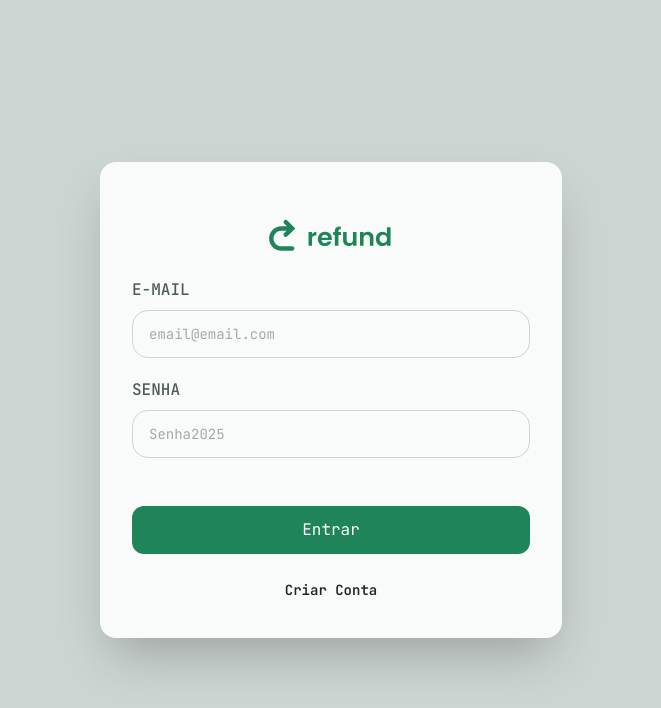
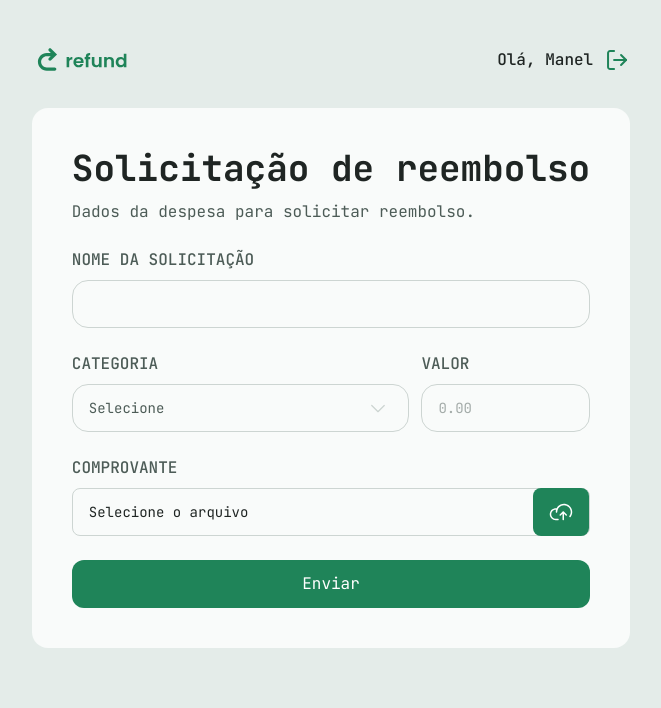
Before and after one commit to dyingsoldier/refund-react-tailwind, a React (Vite) app: page / in a window 1280 px wide. Shown: the top 708 px of the page, without its empty margins (309-970 px from the left). Built offline with nearby package versions, Linux system fonts and the light colour scheme.

Commit message:
save content

```diff
--- a/src/components/Header.tsx
+++ b/src/components/Header.tsx
@@ -1,7 +1,11 @@
 import Logo from "../assets/icons/logo.svg"
 import Logout from "../assets/icons/logout.svg"
 
+import { useAuth } from "../hooks/useAuth"
+
 function Header() {
+  const headerAuth = useAuth()
+
   return (
     <header className="w-full flex justify-between items-center">
       <a href="/">
@@ -9,7 +13,7 @@ function Header() {
       </a>
 
       <div className="flex items-center gap-3">
-        <p className="font-medium">Olá, Manoel</p>
+        <p className="font-medium">Olá, {headerAuth.session?.user.name} </p>
         <img
           src={Logout}
           alt="logout icon"
--- a/src/context/AuthContext.tsx
+++ b/src/context/AuthContext.tsx
@@ -16,11 +16,11 @@ export const AuthContext = createContext({} as AuthContext)
 // Exportando func AuthProvider para a Route
 // children vai equivaler a <Routes /> quando for utilizada
 export function AuthProvider({ children }: ContextProps) {
-  const [session, setSession] = useState<null | UserAPIResponse>(null)
+  const [session, setSession] = useState<null | UserAPIResponse>({
+    user: { name: "Manel", role: "employee" },
+  })
 
   return (
-    <AuthContext.Provider value={ { session } }>
-      {children}
-    </AuthContext.Provider>
+    <AuthContext.Provider value={{ session }}>{children}</AuthContext.Provider>
   )
 }
--- a/src/dtos/user.d.ts
+++ b/src/dtos/user.d.ts
@@ -1,11 +1,11 @@
-type UserAPIRole = "employee" | "manager"
+type UserAPIRole = "employee" | "manager" | "perdido"
 
 type UserAPIResponse = {
-  token: string
-  user : {
-    email: string
-    name: string
-    id: string
+  token?: string
+  user: {
+    email?: string
+    name?: string
+    id?: string
     role: UserAPIRole
   }
 }
--- a/src/routes/index.tsx
+++ b/src/routes/index.tsx
@@ -15,24 +15,21 @@ import Loading from "../components/Loading"
 import Error from "../pages/NotFound/404Error"
 
 const isLoading = false
-const session = {
-  user: {
-    role: "",
-  },
-}
 
 function Routes() {
-  const context = useAuth()
-  console.log(context)
+  const { session } = useAuth()
 
   function Route() {
     switch (session?.user.role) {
       case "employee":
         return <EmployeeRoutes />
+
       case "manager":
         return <ManagerRoutes />
+
       case "perdido":
         return <Error />
+
       default:
         return <AuthRoutes />
     }
```
